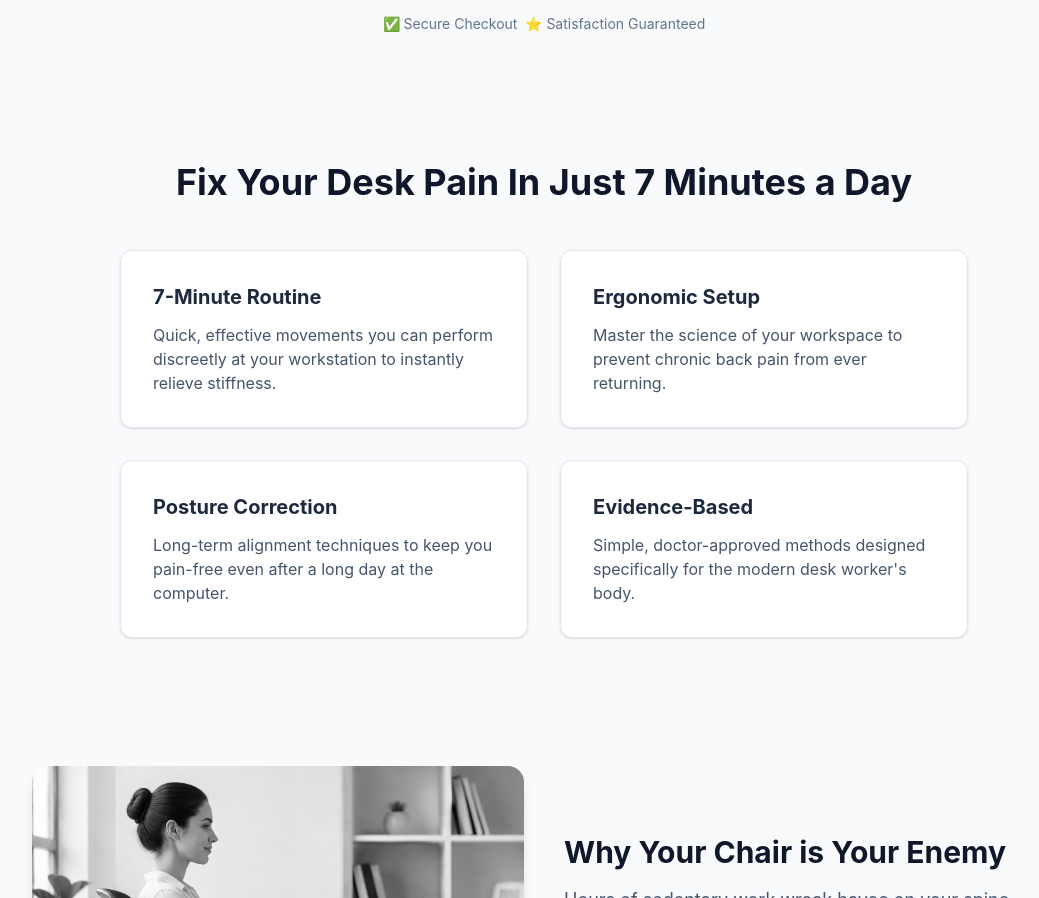
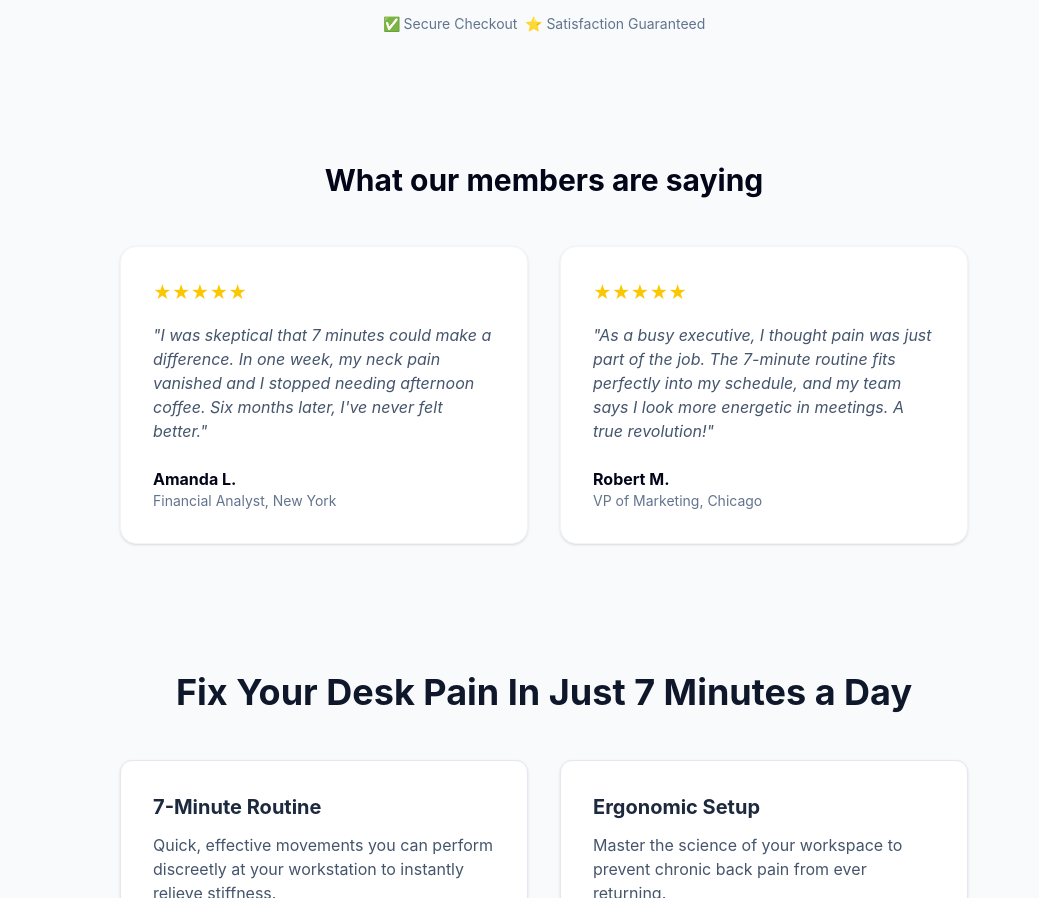
Before and after one commit to Lpluiz123/laserpack-designs, a React (Vite) app in the folder frontend/: page / in a window 1280 px wide. Shown: the part 846-1744 px from the top of the page, without its empty margins (96-1135 px from the left). Built offline with nearby package versions, Linux system fonts and the light colour scheme.

Commit message:
Adicao de cards depoimentos

```diff
--- /dev/null
+++ b/frontend/src/components/Cards.jsx
@@ -0,0 +1,33 @@
+export function Cards() {
+  return (
+<section className="py-16 bg-slate-50">
+  <div className="max-w-4xl mx-auto px-6">
+    <h2 className="text-3xl font-bold text-center text-slate-950 mb-12">
+      What our members are saying
+    </h2>
+
+    <div className="grid gap-8 md:grid-cols-2">
+      {/* Depoimento 1 */}
+      <div className="bg-white p-8 rounded-2xl shadow-sm border border-slate-100">
+        <div className="text-yellow-400 mb-4 text-lg">★★★★★</div>
+        <p className="text-slate-600 mb-6 italic">
+          "I was skeptical that 7 minutes could make a difference. In one week, my neck pain vanished and I stopped needing afternoon coffee. Six months later, I've never felt better."
+        </p>
+        <p className="font-bold text-slate-950">Amanda L.</p>
+        <p className="text-sm text-slate-500">Financial Analyst, New York</p>
+      </div>
+
+      {/* Depoimento 2 */}
+      <div className="bg-white p-8 rounded-2xl shadow-sm border border-slate-100">
+        <div className="text-yellow-400 mb-4 text-lg">★★★★★</div>
+        <p className="text-slate-600 mb-6 italic">
+          "As a busy executive, I thought pain was just part of the job. The 7-minute routine fits perfectly into my schedule, and my team says I look more energetic in meetings. A true revolution!"
+        </p>
+        <p className="font-bold text-slate-950">Robert M.</p>
+        <p className="text-sm text-slate-500">VP of Marketing, Chicago</p>
+      </div>
+    </div>
+  </div>
+</section>
+  );
+}
--- a/frontend/src/pages/Home.jsx
+++ b/frontend/src/pages/Home.jsx
@@ -4,12 +4,14 @@ import ProblemSection from '../sections/ProblemSection';
 import SolutionSection from '../sections/SoluctionSection';
 import StickyCTA from '../components/StickyCTA';
 import Footer from '../components/Footer';
+import { Cards } from '../components/Cards';
 
 const Home = () => {
   return (
     <main className="bg-slate-50 min-h-screen">
       {/* O componente Hero deve conter o título principal de alto impacto */}
       <Hero />
+      <Cards />
       <BenefitsSecion />
       <ProblemSection />
       <SolutionSection />
```
Also changed, not shown: 1 other file (tests, documents, lock files or other folders).
